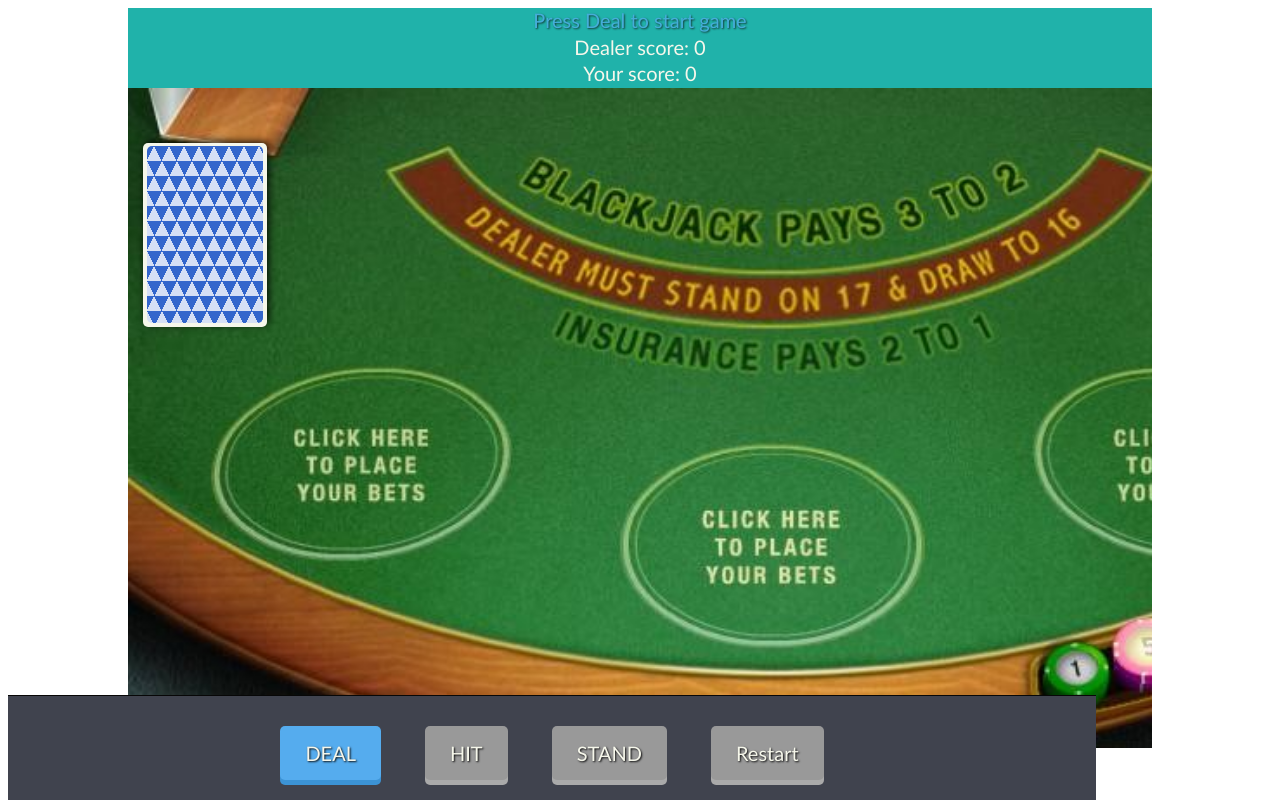
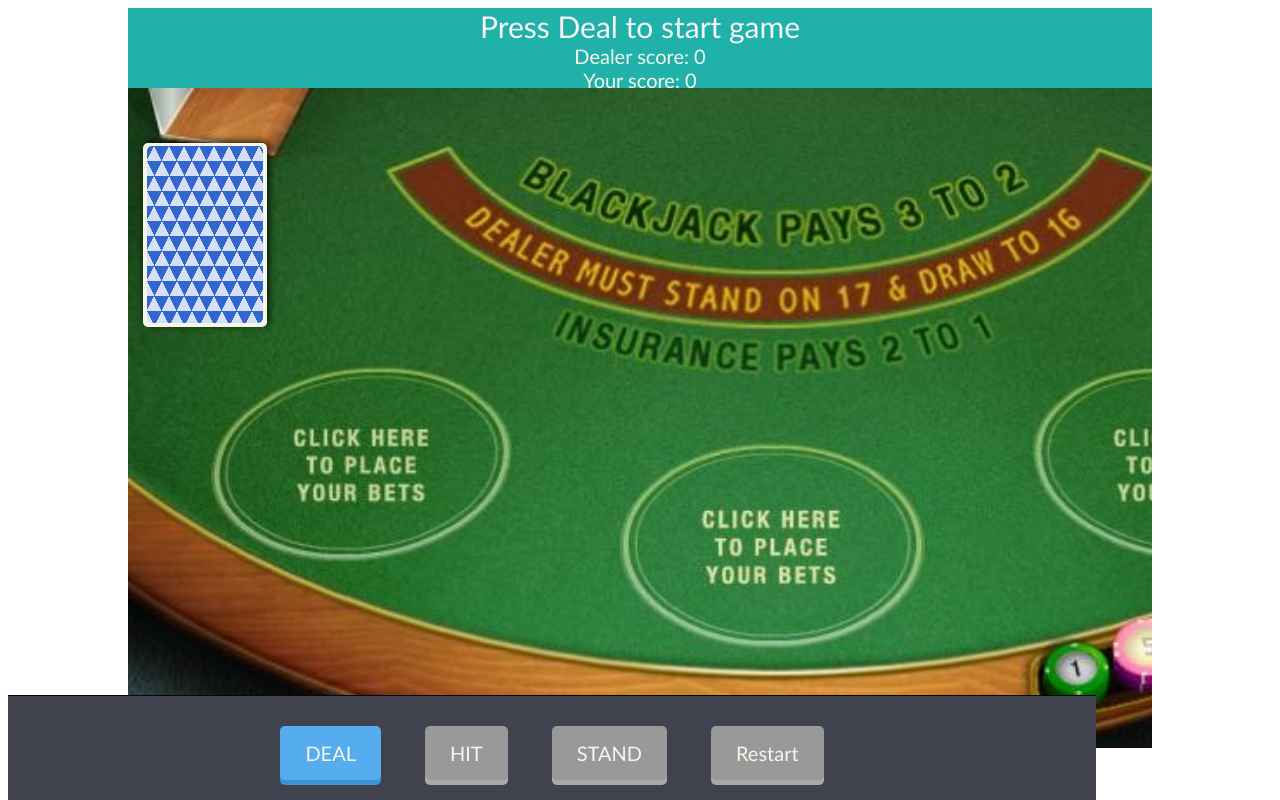
Before and after one commit to chijekwu/kingsleyOnonachi.github.io, a plain HTML site: page blackjack_game/index.html in a window 1280 px wide. Drawn offline with Linux system fonts and the light colour scheme; a web font is replaced by a local one.

Commit message:
third update

```diff
--- a/blackjack_game/main.css
+++ b/blackjack_game/main.css
@@ -151,11 +151,9 @@
 
   #status {
     font-family: Gill Sans;
-    text-shadow: 1px 1px 2px rgba(10, 10, 10, 1);
-    color: #55acee;
     position: relative;
-    opacity: 0.7;
-    font-size: 20px;
+    font-size: 30px;
+    color:whitesmoke;
   }
 
   /* buttons */
@@ -170,7 +168,6 @@
     position: relative;
     display: inline-block;
     font-family: Gill Sans;
-    text-shadow: 1px 1px 2px rgba(10, 10, 10, 1);
     z-index: 2;
   }
 
```
